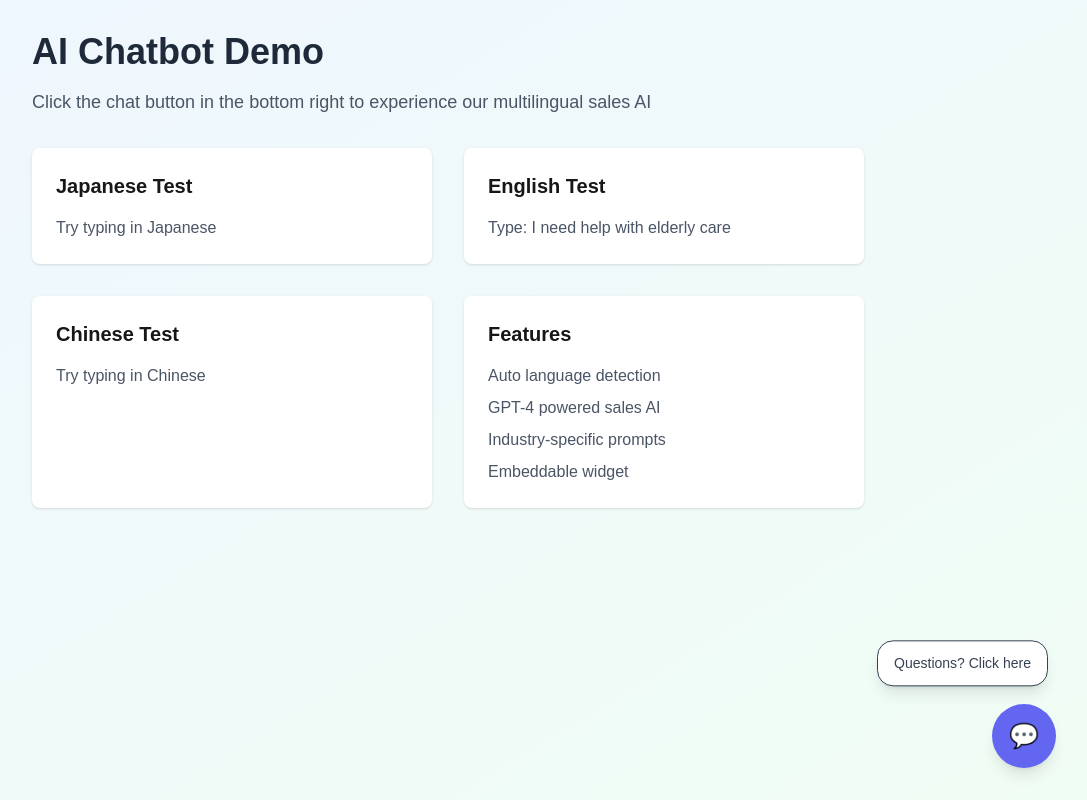
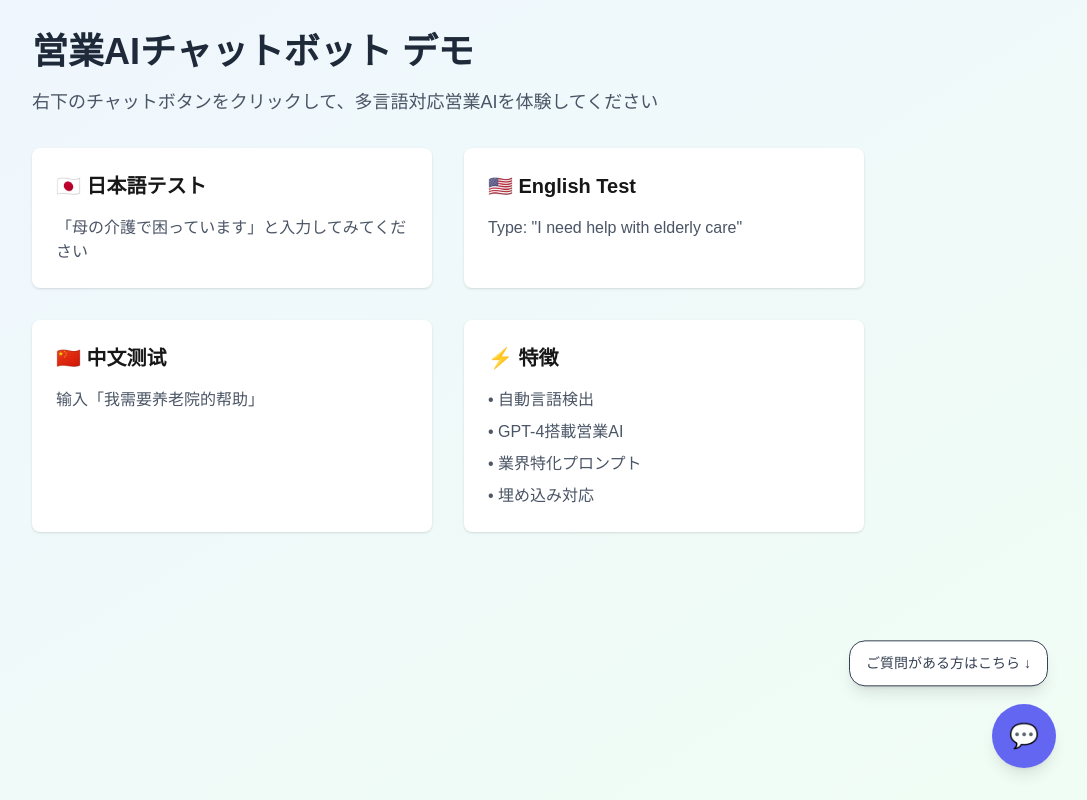
Before and after one commit to Akira9018/chatbot-saas, a Next.js app: page / in a window 1280 px wide. Shown: the whole page, without its empty margins (192-1279 px from the left). Built offline with nearby package versions, Linux system fonts and the light colour scheme.

Commit message:
Restore Japanese text and emojis with ESLint rule fix

```diff
--- a/src/app/page.tsx
+++ b/src/app/page.tsx
@@ -5,35 +5,35 @@ export default function Home() {
     <div className="min-h-screen bg-gradient-to-br from-blue-50 to-green-50">
       <div className="max-w-4xl mx-auto p-8">
         <h1 className="text-4xl font-bold text-gray-800 mb-4">
-          AI Chatbot Demo
+          営業AIチャットボット デモ
         </h1>
         <p className="text-gray-600 text-lg mb-8">
-          Click the chat button in the bottom right to experience our multilingual sales AI
+          右下のチャットボタンをクリックして、多言語対応営業AIを体験してください
         </p>
 
         <div className="grid md:grid-cols-2 gap-8">
           <div className="bg-white p-6 rounded-lg shadow-sm">
-            <h2 className="text-xl font-semibold mb-4">Japanese Test</h2>
-            <p className="text-gray-600">Try typing in Japanese</p>
+            <h2 className="text-xl font-semibold mb-4">🇯🇵 日本語テスト</h2>
+            <p className="text-gray-600">「母の介護で困っています」と入力してみてください</p>
           </div>
 
           <div className="bg-white p-6 rounded-lg shadow-sm">
-            <h2 className="text-xl font-semibold mb-4">English Test</h2>
-            <p className="text-gray-600">Type: I need help with elderly care</p>
+            <h2 className="text-xl font-semibold mb-4">🇺🇸 English Test</h2>
+            <p className="text-gray-600">Type: "I need help with elderly care"</p>
           </div>
 
           <div className="bg-white p-6 rounded-lg shadow-sm">
-            <h2 className="text-xl font-semibold mb-4">Chinese Test</h2>
-            <p className="text-gray-600">Try typing in Chinese</p>
+            <h2 className="text-xl font-semibold mb-4">🇨🇳 中文测试</h2>
+            <p className="text-gray-600">输入「我需要养老院的帮助」</p>
           </div>
 
           <div className="bg-white p-6 rounded-lg shadow-sm">
-            <h2 className="text-xl font-semibold mb-4">Features</h2>
+            <h2 className="text-xl font-semibold mb-4">⚡ 特徴</h2>
             <ul className="text-gray-600 space-y-2">
-              <li>Auto language detection</li>
-              <li>GPT-4 powered sales AI</li>
-              <li>Industry-specific prompts</li>
-              <li>Embeddable widget</li>
+              <li>• 自動言語検出</li>
+              <li>• GPT-4搭載営業AI</li>
+              <li>• 業界特化プロンプト</li>
+              <li>• 埋め込み対応</li>
             </ul>
           </div>
         </div>
@@ -43,8 +43,8 @@ export default function Home() {
         customerId="demo"
         language="auto"
         primaryColor="#6366f1"
-        botName="Care Bot"
-        greetingMessage="Hello! How can I help you with care services today?"
+        botName="さくら苑"
+        greetingMessage="こんにちは！介護のことでお困りではありませんか？😊"
       />
     </div>
   )
--- a/src/components/ChatWidget.tsx
+++ b/src/components/ChatWidget.tsx
@@ -16,8 +16,8 @@ export default function ChatWidget({
   customerId = 'demo',
   language = 'auto',
   primaryColor = '#6366f1',
-  botName = 'Care Bot',
-  greetingMessage = 'Hello! How can I help you today?'
+  botName = 'さくら苑',
+  greetingMessage = 'こんにちは！介護のことでお困りではありませんか？😊'
 }: ChatWidgetProps) {
   const [isOpen, setIsOpen] = useState(false)
   const [messages, setMessages] = useState<Message[]>([])
@@ -67,11 +67,11 @@ export default function ChatWidget({
         setMessages(prev => [...prev, { role: 'assistant', content: data.reply }])
         setDetectedLanguage(data.language)
       } else {
-        setMessages(prev => [...prev, { role: 'assistant', content: 'Error occurred.' }])
+        setMessages(prev => [...prev, { role: 'assistant', content: 'エラーが発生しました。' }])
       }
     } catch (error) {
       console.error('Error:', error)
-      setMessages(prev => [...prev, { role: 'assistant', content: 'Connection error.' }])
+      setMessages(prev => [...prev, { role: 'assistant', content: '接続エラーが発生しました。' }])
     } finally {
       setIsTyping(false)
     }
@@ -96,19 +96,19 @@ export default function ChatWidget({
   const getLanguageText = () => {
     const texts = {
       ja: {
-        placeholder: 'Type your message...',
-        guidance: 'Questions? Click here',
-        status: 'AI Assistant Online'
+        placeholder: 'メッセージを入力してください...',
+        guidance: 'ご質問がある方はこちら ↓',
+        status: '相談AI・オンライン'
       },
       en: {
         placeholder: 'Type your message...',
-        guidance: 'Questions? Click here',
+        guidance: 'Questions? Click here ↓',
         status: 'AI Assistant Online'
       },
       zh: {
-        placeholder: 'Type your message...',
-        guidance: 'Questions? Click here',
-        status: 'AI Assistant Online'
+        placeholder: '请输入您的消息...',
+        guidance: '有问题请点击这里 ↓',
+        status: 'AI助手在线'
       }
     }
     return texts[detectedLanguage as keyof typeof texts] || texts.ja
@@ -142,7 +142,7 @@ export default function ChatWidget({
           >
             <div className="flex items-center gap-3">
               <div className="w-12 h-12 bg-white bg-opacity-20 rounded-full flex items-center justify-center text-2xl">
-                ★
+                🌸
               </div>
               <div>
                 <div className="font-bold text-lg">{botName}</div>
@@ -165,7 +165,7 @@ export default function ChatWidget({
               >
                 <div className="w-9 h-9 rounded-full flex items-center justify-center text-lg flex-shrink-0"
                      style={{ backgroundColor: message.role === 'user' ? '#e5e7eb' : '#e0e7ff' }}>
-                  {message.role === 'user' ? 'U' : 'A'}
+                  {message.role === 'user' ? '👤' : '👩‍⚕️'}
                 </div>
                 <div
                   className={`max-w-[75%] p-4 rounded-2xl text-sm leading-relaxed ${
@@ -186,7 +186,7 @@ export default function ChatWidget({
             {isTyping && (
               <div className="flex gap-3">
                 <div className="w-9 h-9 bg-blue-100 rounded-full flex items-center justify-center text-lg flex-shrink-0">
-                  A
+                  👩‍⚕️
                 </div>
                 <div className="bg-white p-4 rounded-2xl shadow-sm">
                   <div className="flex gap-1">
```
Also changed, not shown: .eslintrc.json (added).
